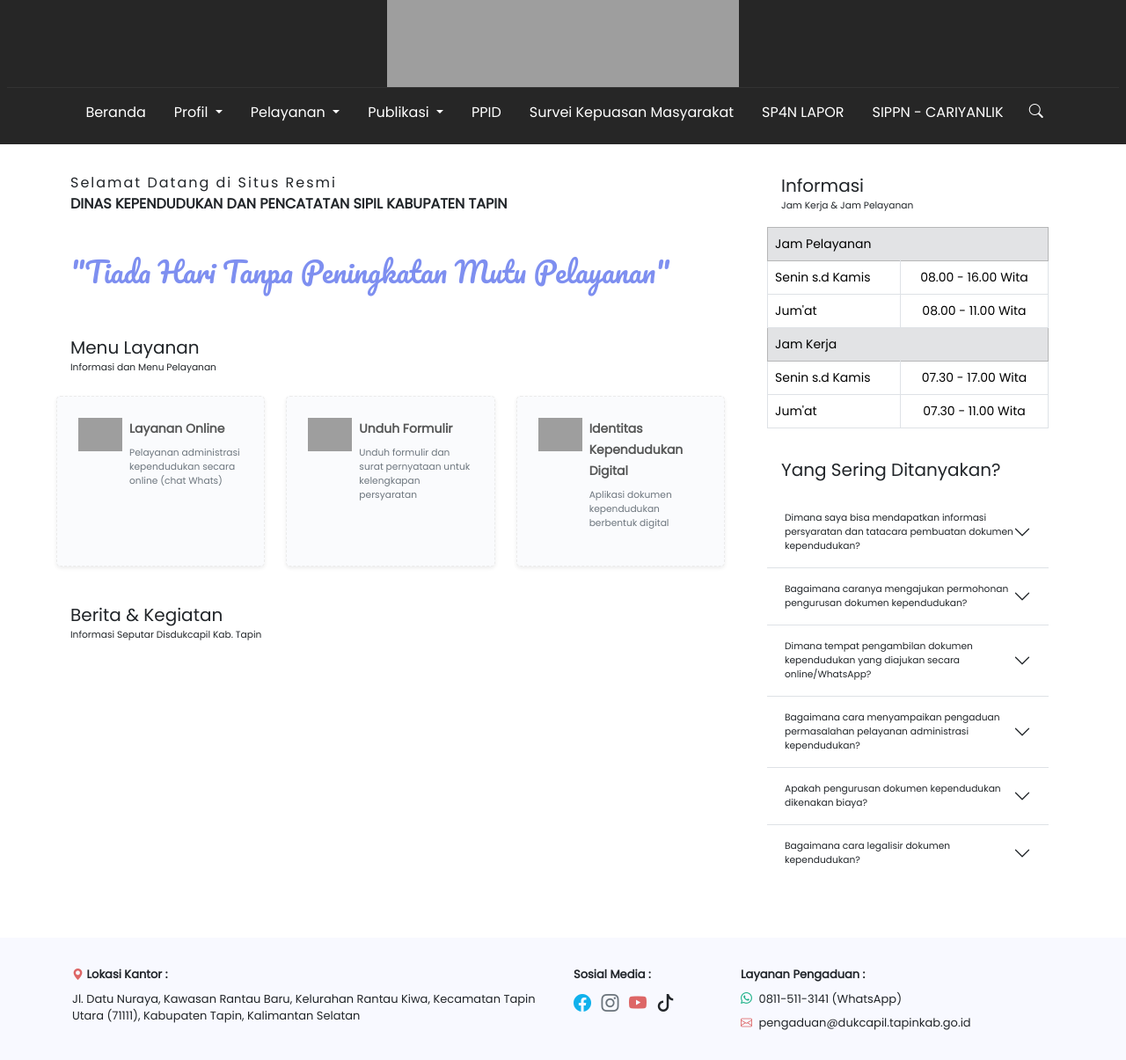
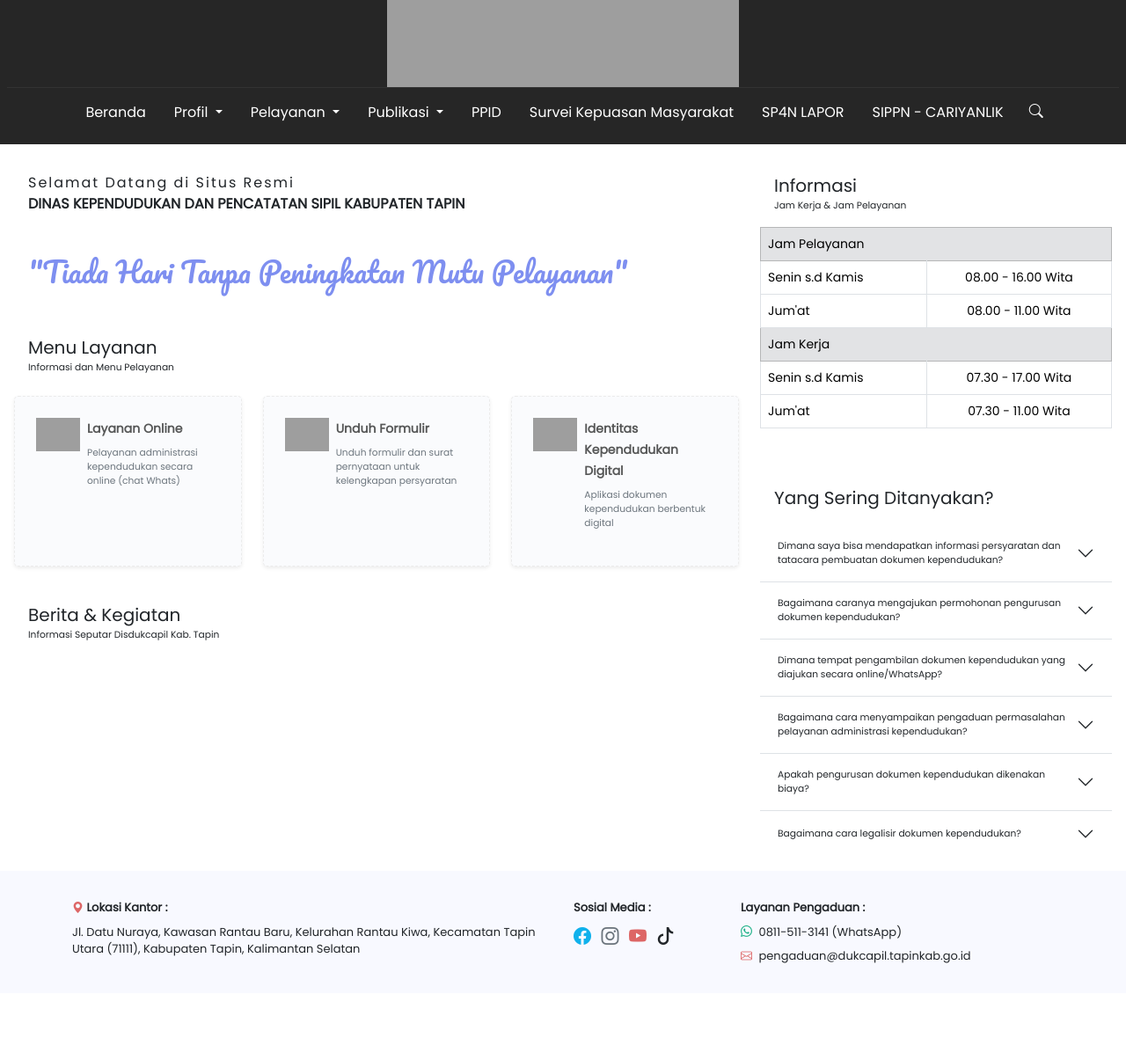
Before and after one commit to 6305dev/dukcapil-website, a PHP site: template views/home.php in a window 1280 px wide. Shown: the part 209-1414 px from the top of the page at 88% size. After the commit the page ends 1304 px from the top, so only its background shows below. Run offline with PHP 8.4, Linux system fonts and the light colour scheme; the template is opened without the code that fills it, so the values that code supplies are empty; grey boxes are pictures that could not be loaded.

Commit message:
change page style

```diff
--- a/assets/css/style.css
+++ b/assets/css/style.css
@@ -5,7 +5,6 @@
 * {
   font-family: "Poppins", sans-serif;
   font-optical-sizing: auto;
-  font-weight: 400;
   font-style: normal;
 }
 
@@ -138,7 +137,6 @@ a {
 
 .box-short {
   margin-top: 1rem;
-  /* background-color: #ebeef3; */
 }
 
 .box-short-item:hover {
@@ -247,10 +245,6 @@ a {
   align-items: center;
 }
 
-/* .dropzone::before {
-  content: "Unggah Gambar Disini";
-} */
-
 .faq .accordion-body {
   font-size: small !important;
 }
@@ -269,7 +263,7 @@ a {
 }
 
 .content {
-  padding: 1rem 4rem 4rem 4rem;
+  padding: 1rem;
 }
 
 .greet {
--- a/views/home.php
+++ b/views/home.php
@@ -25,7 +25,7 @@
                             <div>
                                 <div class="d-flex justify-content-start">
                                     <div class="me-2">
-                                        <img style="width:50px" src="https://dukcapil.tapinkab.go.id/assets/img/ONLINE.png" alt="">
+                                        <img style="width:50px" src="/assets/img/ONLINE.png" alt="">
                                     </div>
                                     <div>
                                         <div>
@@ -46,7 +46,7 @@
                             <div>
                                 <div class="d-flex justify-content-start">
                                     <div class="me-2">
-                                        <img style="width:50px" src="https://dukcapil.tapinkab.go.id/assets/img/FORMULIR.png" alt="">
+                                        <img style="width:50px" src="/assets/img/FORMULIR.png" alt="">
                                     </div>
                                     <div>
                                         <div>
@@ -67,7 +67,7 @@
                             <div>
                                 <div class="d-flex justify-content-start">
                                     <div class="me-2">
-                                        <img style="width:50px" src="https://dukcapil.tapinkab.go.id/assets/img/IKD.png" alt="">
+                                        <img style="width:50px" src="/assets/img/IKD.png" alt="">
                                     </div>
                                     <div>
                                         <div>
--- a/views/layouts/footer.php
+++ b/views/layouts/footer.php
@@ -1,5 +1,5 @@
 <div class="col-md-4">
-    <div class="px-4">
+    <div class="mb-5">
         <div class="p-3">
             <span class="fs-5">
                 Informasi
@@ -37,7 +37,7 @@
             </tr>
         </table>
     </div>
-    <div class="faq px-4 mt-3">
+    <div class="faq mt-3">
         <div class="p-3">
             <span class="fs-5">
                 Yang Sering Ditanyakan?
```
